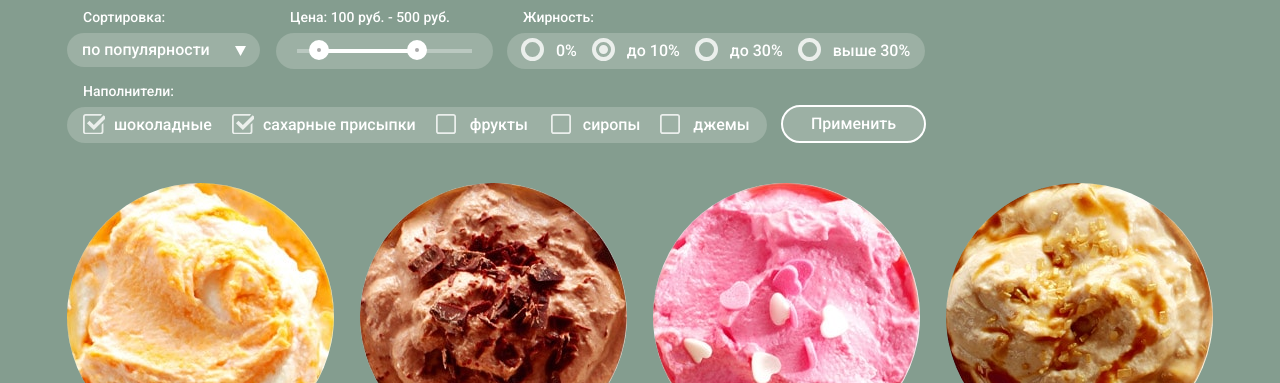
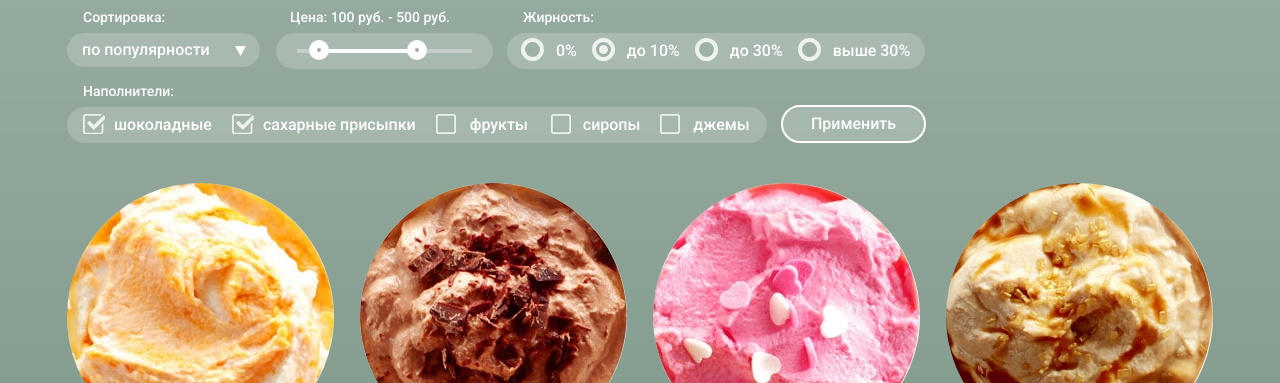
Before and after one commit to MrDreg0/455843-gllacy, a plain HTML site: page catalog_creamy.html in a window 1280 px wide. Shown: the part 176-559 px from the top of the page. Drawn offline with Linux system fonts and the light colour scheme.

Commit message:
Добавлены минимизированные версии файлов
- Добавлен градиент на страницу каталога

```diff
--- a/catalog_creamy.html
+++ b/catalog_creamy.html
@@ -5,7 +5,7 @@
 		<title>Catalog GllacyShop</title>
 		<link href='https://fonts.googleapis.com/css?family=Roboto:400,500,700&amp;subset=cyrillic' rel='stylesheet'>
 		<link rel='stylesheet' href='css/normalize.css'>
-		<link rel='stylesheet' href='css/style.css'>
+		<link rel='stylesheet' href='css/style.min.css'>
 	</head>
 	<body class='catalog_creamy-body'>
 		<!-- Начало шапки -->
--- a/css/style.css
+++ b/css/style.css
@@ -30,6 +30,15 @@ html {
 	line-height: 22px;
 	color: #ffffff;
 	background-color: #849d8f;
+}
+
+.catalog_creamy-body::before {
+	content: '';
+	position: absolute;
+	height: 600px;
+	width: 100%;
+	background-image: linear-gradient(to bottom, rgba(255, 255, 255, 0.2), transparent);
+	z-index: -1;
 }
 
 a {
```
Also changed, not shown: index.html (+1 -1 lines), css/style.min.css.
